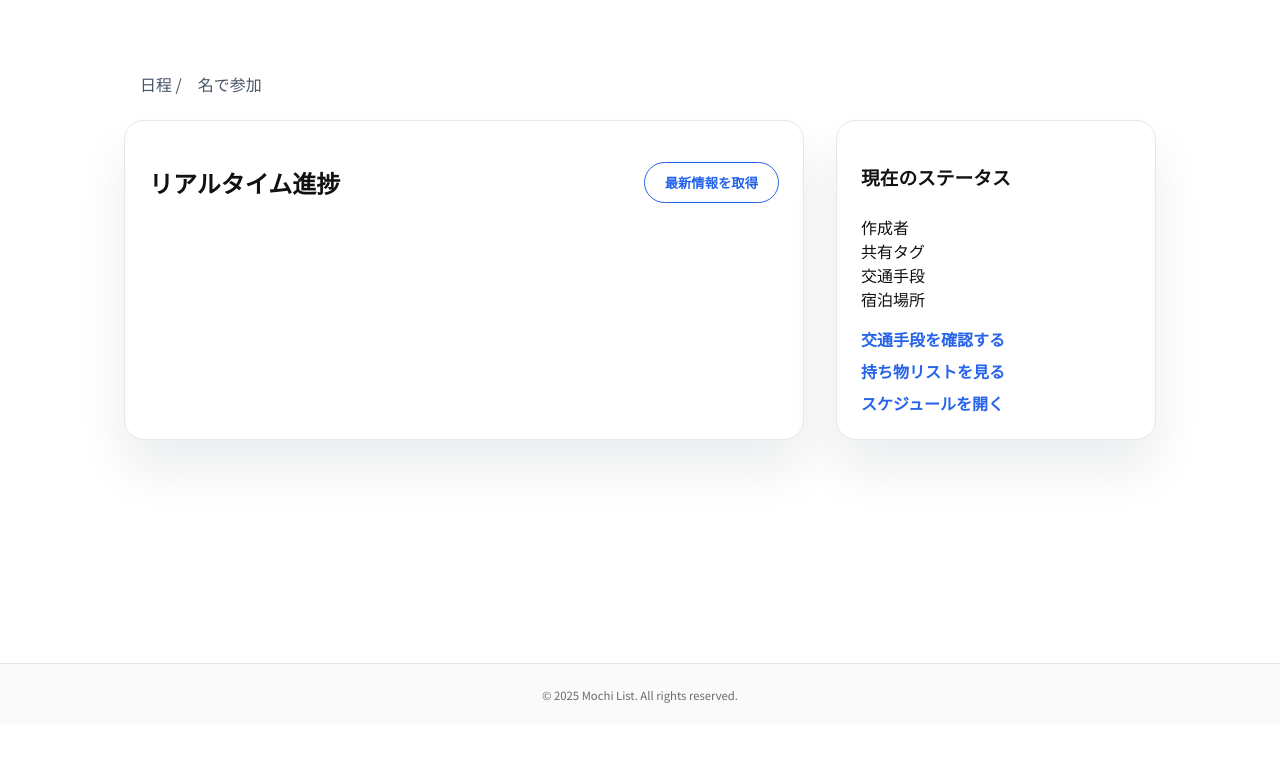
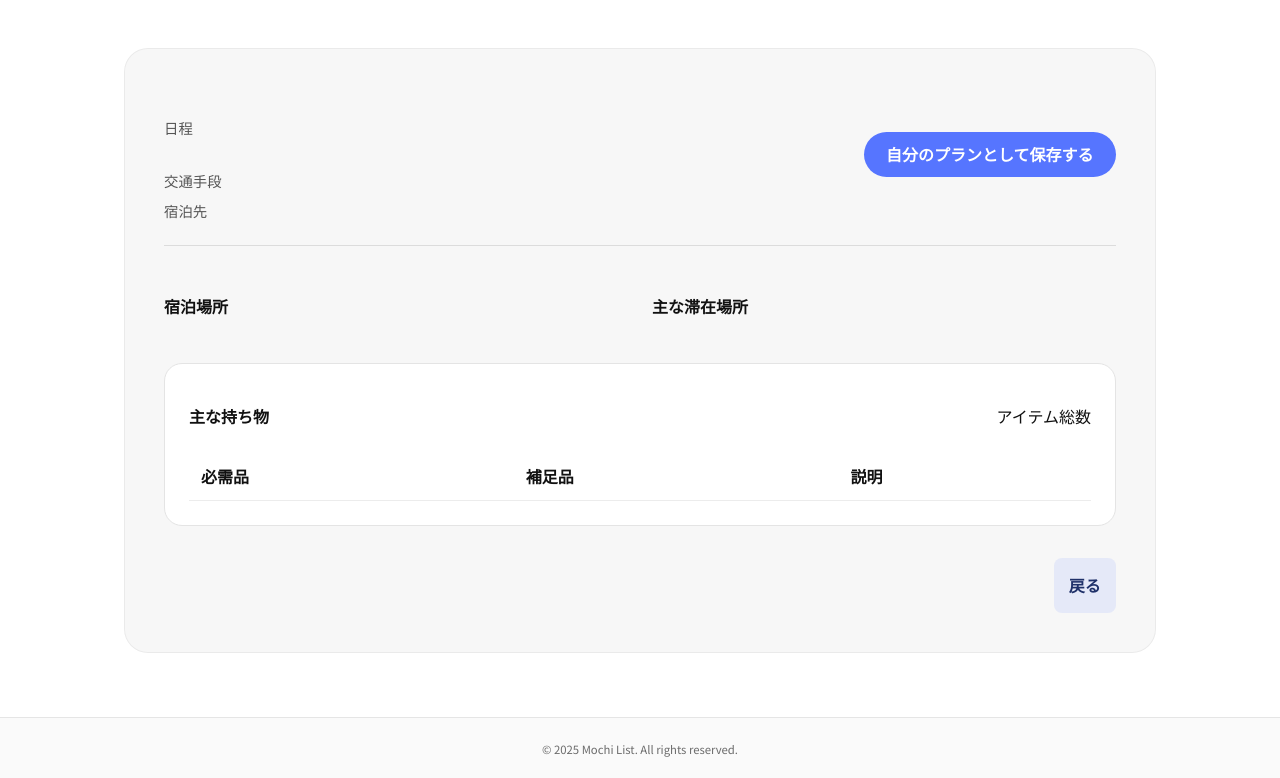
Before and after one commit to kokoriko3/motilist, a Flask app: template app/templates/plan/detail.html in a window 1280 px wide. Shown: the part 76-854 px from the top of the page. Before the commit the page ends 779 px from the top, so only its background shows below. Run offline with Flask 3, Linux system fonts and the light colour scheme; the template is opened without the code that fills it, so the values that code supplies are empty; parts of the project's set-up code (start-up, migrations or seed data) failed here and were passed over.

Commit message:
11/14午後

```diff
--- a/app/static/css/style.css
+++ b/app/static/css/style.css
@@ -840,6 +840,125 @@ body.split-body .page-content {
   gap: 8px;
 }
 
+.plan-detail-card {
+  background: #f7f7f7;
+  border-radius: 24px;
+  padding: 2.5rem;
+  box-shadow: inset 0 0 0 1px rgba(0, 0, 0, 0.05);
+  display: flex;
+  flex-direction: column;
+  gap: 2rem;
+}
+
+.plan-detail-card__header {
+  display: flex;
+  justify-content: space-between;
+  gap: 1.5rem;
+  border-bottom: 1px solid #dcdcdc;
+  padding-bottom: 1.5rem;
+}
+
+.plan-detail-card__meta {
+  display: flex;
+  flex-direction: column;
+  gap: 0.75rem;
+  align-items: flex-end;
+}
+
+.save-plan-button {
+  background: #5675ff;
+  color: #fff;
+  padding: 0.65rem 1.4rem;
+  border-radius: 999px;
+  text-decoration: none;
+  font-weight: 600;
+}
+
+.plan-detail-summary {
+  display: grid;
+  grid-template-columns: repeat(auto-fit, minmax(200px, 1fr));
+  gap: 0.5rem 1.25rem;
+  margin: 1rem 0 0;
+}
+
+.plan-detail-summary dt {
+  font-size: 0.9rem;
+  color: #555;
+}
+
+.plan-detail-summary dd {
+  margin: 0;
+  font-weight: 600;
+}
+
+.plan-detail-body {
+  display: flex;
+  flex-direction: column;
+  gap: 1.8rem;
+}
+
+.info-columns {
+  display: grid;
+  grid-template-columns: repeat(auto-fit, minmax(220px, 1fr));
+  gap: 1.5rem;
+}
+
+.info-columns ul {
+  list-style: none;
+  padding: 0;
+  margin: 0;
+  display: flex;
+  flex-direction: column;
+  gap: 0.35rem;
+}
+
+.section-label {
+  font-weight: 600;
+  margin-bottom: 0.5rem;
+}
+
+.info-bold {
+  font-size: 1.2rem;
+  font-weight: 700;
+  margin: 0;
+}
+
+.packing-section {
+  background: #fff;
+  border-radius: 18px;
+  padding: 1.5rem;
+  border: 1px solid #e4e4e4;
+}
+
+.packing-section__header {
+  display: flex;
+  justify-content: space-between;
+  align-items: baseline;
+  margin-bottom: 1rem;
+}
+
+.packing-table {
+  width: 100%;
+  border-collapse: collapse;
+}
+
+.packing-table th,
+.packing-table td {
+  padding: 0.75rem;
+  text-align: left;
+  border-bottom: 1px solid #ececec;
+}
+
+.detail-card__footer {
+  display: flex;
+  justify-content: flex-end;
+}
+
+.cta-button.ghost {
+  background: #5675ff1c;
+  color: #1f3169;
+}
+
 @media (max-width: 960px) {
   .page-section {
     padding: 32px;
--- a/app/templates/plan/detail.html
+++ b/app/templates/plan/detail.html
@@ -1,63 +1,80 @@
 {% extends 'layout.html' %}
 
-{% block title %}プラン詳細 | Mochi List{% endblock %}
+{% block title %}プラン詳細 | {{ config['BRAND_NAME'] }}{% endblock %}
 
 {% block content %}
   <section class="page-section plan-detail" data-plan-detail data-plan-id="{{ plan.id }}">
-    <header class="detail-header">
-      <p class="eyebrow">{{ plan.tag }}</p>
+    <article class="plan-detail-card">
+      <div class="plan-detail-card__header">
+        <div>
           <h1>{{ plan.title }}</h1>
-      <p class="section-lede">{{ plan.summary }}</p>
-      <div class="detail-meta">
-        <span>{{ plan.destination }}</span>
-        <span>日程 {{ plan.start_date }} / {{ plan.duration }}</span>
-        <span>{{ plan.members }}名で参加</span>
-      </div>
-    </header>
-
-    <div class="detail-grid">
-      <article class="detail-panel">
-        <div class="detail-panel__header">
-          <h2>リアルタイム進捗</h2>
-          <button class="secondary-button" data-refresh-timeline type="button">最新情報を取得</button>
-        </div>
-        <ul class="plan-timeline" data-timeline>
-          {% for entry in timeline %}
-            <li class="timeline-entry">
-              <time>{{ entry.time }}</time>
-              <p>{{ entry.description }}</p>
-            </li>
-          {% endfor %}
-        </ul>
-      </article>
-
-      <aside class="detail-sidebar">
-        <h3>現在のステータス</h3>
-        <p class="detail-status">{{ plan.status }}</p>
-        <dl>
+          <dl class="plan-detail-summary">
             <div>
-            <dt>作成者</dt>
-            <dd>{{ plan.owner }}</dd>
-          </div>
-          <div>
-            <dt>共有タグ</dt>
-            <dd>{{ plan.tag }}</dd>
+              <dt>日程</dt>
+              <dd>{{ plan.start_date }}　　{{ plan.duration }}</dd>
             </div>
             <div>
               <dt>交通手段</dt>
               <dd>{{ plan.transport }}</dd>
             </div>
             <div>
-            <dt>宿泊場所</dt>
+              <dt>宿泊先</dt>
               <dd>{{ plan.accommodation }}</dd>
             </div>
           </dl>
-        <div class="links-stack">
-          <a class="text-link" href="{{ url_for('plan_transit') }}">交通手段を確認する</a>
-          <a class="text-link" href="{{ url_for('plan_item_list') }}">持ち物リストを見る</a>
-          <a class="text-link" href="{{ url_for('plan_schedule') }}">スケジュールを開く</a>
         </div>
-      </aside>
+        <div class="plan-detail-card__meta">
+          <p>{{ meta.created_on }}</p>
+          <a class="save-plan-button" href="{{ url_for('plan_modals') }}">自分のプランとして保存する</a>
         </div>
+      </div>
+
+      <section class="plan-detail-body">
+        <div class="info-columns">
+          <div>
+            <p class="section-label">宿泊場所</p>
+            <p class="info-bold">{{ plan.accommodation }}</p>
+            <p>{{ meta.price }}</p>
+          </div>
+          <div>
+            <p class="section-label">主な滞在場所</p>
+            <ul>
+              {% for place in stay_locations %}
+                <li>{{ place }}</li>
+              {% endfor %}
+            </ul>
+          </div>
+        </div>
+
+        <section class="packing-section">
+          <header class="packing-section__header">
+            <p class="section-label">主な持ち物</p>
+            <span>アイテム総数{{ meta.items_total }}</span>
+          </header>
+          <table class="packing-table">
+            <thead>
+              <tr>
+                <th>必需品</th>
+                <th>補足品</th>
+                <th>説明</th>
+              </tr>
+            </thead>
+            <tbody>
+              {% for item in packing_details %}
+                <tr>
+                  <td>{{ item.essential }}</td>
+                  <td>{{ item.extra }}</td>
+                  <td>{{ item.note }}</td>
+                </tr>
+              {% endfor %}
+            </tbody>
+          </table>
+        </section>
+      </section>
+
+      <div class="detail-card__footer">
+        <button class="cta-button ghost" type="button" onclick="window.location.href='{{ url_for('plan_list') }}'">戻る</button>
+      </div>
+    </article>
   </section>
 {% endblock %}
```
Also changed, not shown: app/sql/user_table.sql (added, +21 -0 lines). Lines whose indentation alone changed are shown as unchanged.
